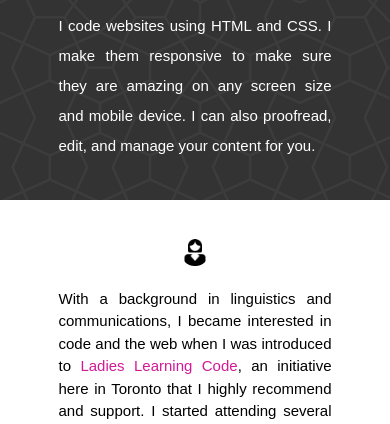
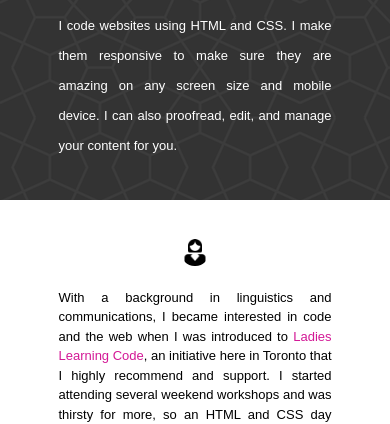
Before and after one commit to annacdot/annacdot.github.io, a plain HTML site: page index.html in a window 390 px wide. Shown: the part 427-851 px from the top of the page. Drawn offline with Linux system fonts and the light colour scheme; a web font is replaced by a local one.

Commit message:
p changes responsive

```diff
--- a/style.css
+++ b/style.css
@@ -302,4 +302,8 @@ p.contact {
   display: block;
   padding-right: 20%;
   }
+
+header p, .skills p, .aboutMe p, footer p {
+  font-size: 13px;
 }
+}
```
